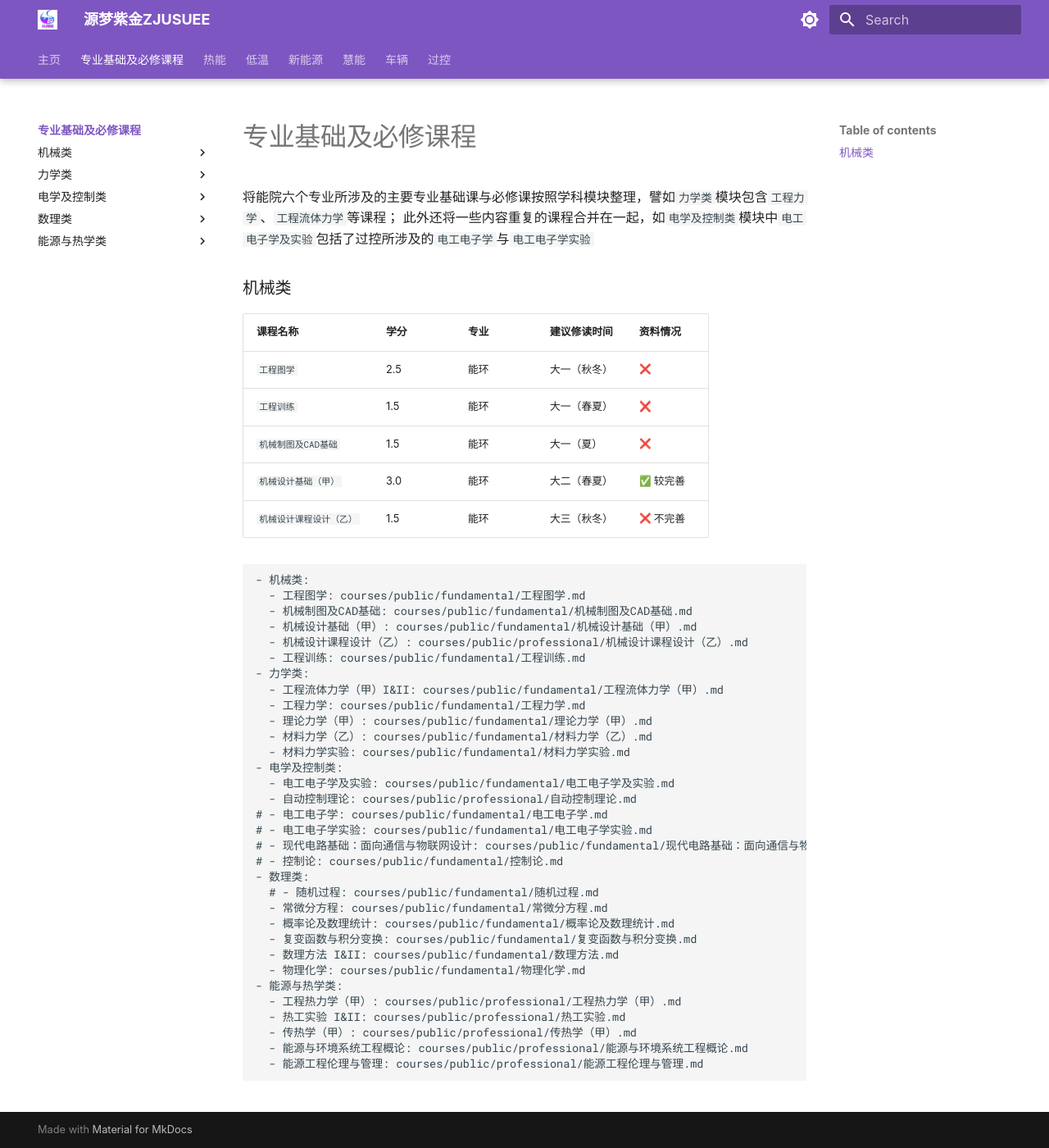
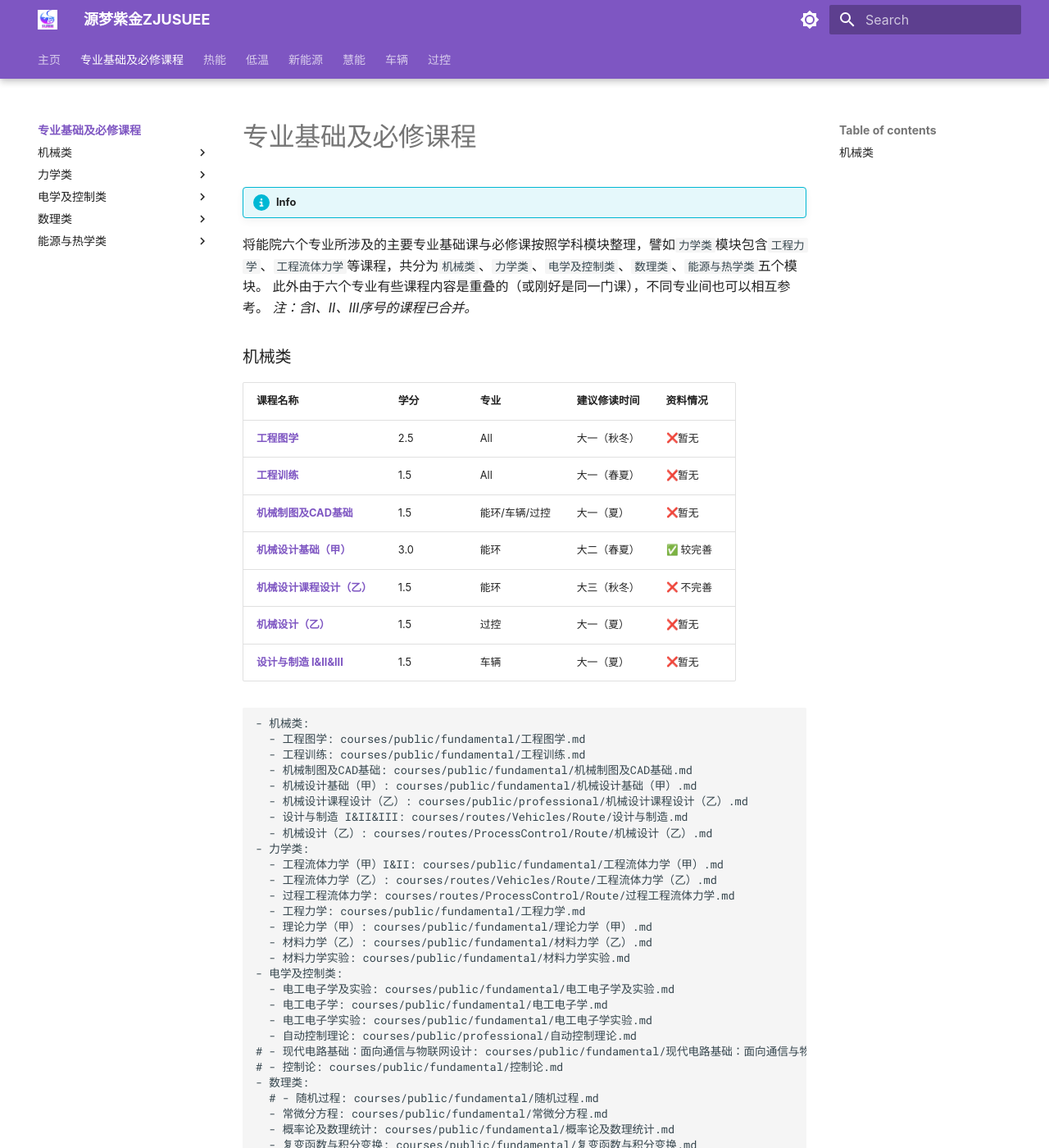
Before and after one commit to ZJUSUEE/ZJUSUEE.github.io, an MkDocs documentation site: the page built from docs/courses/public/index.md, in a window 1280 px wide and 1400 px high. Shown: the whole window at 82% size. Built offline with MkDocs 1.6.1 and Material for MkDocs 9.7.7, drawn with Linux system fonts in a browser that asks for light colours; emoji names are drawn with the system emoji font; some of the changed text lies outside the part shown.

Commit message:
更新机械类

```diff
--- a/docs/courses/public/index.md
+++ b/docs/courses/public/index.md
@@ -1,36 +1,50 @@
 # 专业基础及必修课程
 
-将能院六个专业所涉及的主要专业基础课与必修课按照学科模块整理，譬如`力学类`模块包含`工程力学`、`工程流体力学`等课程；
-此外还将一些内容重复的课程合并在一起，如`电学及控制类`模块中`电工电子学及实验`包括了过控所涉及的`电工电子学`与`电工电子学实验`
+!!! info
+
+  将能院六个专业所涉及的主要专业基础课与必修课按照学科模块整理，譬如`力学类`模块包含`工程力学`、`工程流体力学`等课程，共分为`机械类`、`力学类`、`电学及控制类`、`数理类`、`能源与热学类`五个模块。
+  此外由于六个专业有些课程内容是重叠的（或刚好是同一门课），不同专业间也可以相互参考。
+  *注：含I、II、III序号的课程已合并。*
+
 
 ### 机械类
 
 | 课程名称                  | 学分  | 专业 | 建议修读时间 | 资料情况 |
 | -------                   | ----- | ---- | ------------| ------- |
-| `工程图学`                |   2.5  |  能环  |  大一（秋冬）      |  :x:        |
-| `工程训练`                |   1.5  |  能环  |   大一（春夏）         |  :x:        |
-| `机械制图及CAD基础`       | 1.5    |  能环  |   大一（夏）          |  :x:        |
-| `机械设计基础（甲）`      | 3.0    |  能环  |    大二（春夏）         | :white_check_mark: 较完善   |
-| `机械设计课程设计（乙）`  |  1.5    |  能环   |   大三（秋冬）         |  :x: 不完善      |
+| [**工程图学**](./courses/public/fundamental/工程图学.md)                |   2.5  |  All  |  大一（秋冬）|  :x:暂无  |
+| [**工程训练**](./courses/public/fundamental/工程训练.md)                |   1.5  |  All  |   大一（春夏） |  :x:暂无 |
+| [**机械制图及CAD基础**](./courses/public/fundamental/机械制图及CAD基础.md)    | 1.5  |  能环/车辆/过控  |  大一（夏） |  :x:暂无 |
+| [**机械设计基础（甲）**](./courses/public/fundamental/机械设计基础（甲）.md)   | 3.0  |  能环  |    大二（春夏） | :white_check_mark: 较完善   |
+| [**机械设计课程设计（乙）**](./courses/public/professional/机械设计课程设计（乙）.md)  |  1.5    |  能环 | 大三（秋冬） |  :x: 不完善   |
+| [**机械设计（乙）**](./courses/public/fundamental/机械设计（乙）.md)    | 1.5  |  过控  |  大一（夏） |  :x:暂无 |
+| [**设计与制造 I&II&III**](./courses/public/fundamental/设计与制造.md)    | 1.5  |  车辆  |  大一（夏） |  :x:暂无 |
+
+
+
+
 
 
     - 机械类:
       - 工程图学: courses/public/fundamental/工程图学.md
+      - 工程训练: courses/public/fundamental/工程训练.md
       - 机械制图及CAD基础: courses/public/fundamental/机械制图及CAD基础.md
       - 机械设计基础（甲）: courses/public/fundamental/机械设计基础（甲）.md
       - 机械设计课程设计（乙）: courses/public/professional/机械设计课程设计（乙）.md
-      - 工程训练: courses/public/fundamental/工程训练.md
+      - 设计与制造 I&II&III: courses/routes/Vehicles/Route/设计与制造.md
+      - 机械设计（乙）: courses/routes/ProcessControl/Route/机械设计（乙）.md
     - 力学类:
       - 工程流体力学（甲）I&II: courses/public/fundamental/工程流体力学（甲）.md
+      - 工程流体力学（乙）: courses/routes/Vehicles/Route/工程流体力学（乙）.md
+      - 过程工程流体力学: courses/routes/ProcessControl/Route/过程工程流体力学.md
       - 工程力学: courses/public/fundamental/工程力学.md
       - 理论力学（甲）: courses/public/fundamental/理论力学（甲）.md
       - 材料力学（乙）: courses/public/fundamental/材料力学（乙）.md
       - 材料力学实验: courses/public/fundamental/材料力学实验.md
     - 电学及控制类:
       - 电工电子学及实验: courses/public/fundamental/电工电子学及实验.md
+      - 电工电子学: courses/public/fundamental/电工电子学.md
+      - 电工电子学实验: courses/public/fundamental/电工电子学实验.md
       - 自动控制理论: courses/public/professional/自动控制理论.md
-    # - 电工电子学: courses/public/fundamental/电工电子学.md
-    # - 电工电子学实验: courses/public/fundamental/电工电子学实验.md
     # - 现代电路基础：面向通信与物联网设计: courses/public/fundamental/现代电路基础：面向通信与物联网设计.md
     # - 控制论: courses/public/fundamental/控制论.md
     - 数理类:
@@ -42,6 +56,7 @@
       - 物理化学: courses/public/fundamental/物理化学.md
     - 能源与热学类:
       - 工程热力学（甲）: courses/public/professional/工程热力学（甲）.md
+      - 工程热力学（过控）: courses/routes/ProcessControl/Route/工程热力学.md
       - 热工实验 I&II: courses/public/professional/热工实验.md
       - 传热学（甲）: courses/public/professional/传热学（甲）.md
       - 能源与环境系统工程概论: courses/public/professional/能源与环境系统工程概论.md
--- a/mkdocs.yml
+++ b/mkdocs.yml
@@ -73,17 +73,21 @@ nav:
       - 机械制图及CAD基础: courses/public/fundamental/机械制图及CAD基础.md
       - 机械设计基础（甲）: courses/public/fundamental/机械设计基础（甲）.md
       - 机械设计课程设计（乙）: courses/public/professional/机械设计课程设计（乙）.md
+      - 设计与制造 I&II&III: courses/routes/Vehicles/Route/设计与制造.md
+      - 机械设计（乙）: courses/routes/ProcessControl/Route/机械设计（乙）.md
     - 力学类:
       - 工程流体力学（甲）I&II: courses/public/fundamental/工程流体力学（甲）.md
+      - 工程流体力学（乙）: courses/routes/Vehicles/Route/工程流体力学（乙）.md
+      - 过程工程流体力学: courses/routes/ProcessControl/Route/过程工程流体力学.md
       - 工程力学: courses/public/fundamental/工程力学.md
       - 理论力学（甲）: courses/public/fundamental/理论力学（甲）.md
       - 材料力学（乙）: courses/public/fundamental/材料力学（乙）.md
       - 材料力学实验: courses/public/fundamental/材料力学实验.md
     - 电学及控制类:
       - 电工电子学及实验: courses/public/fundamental/电工电子学及实验.md
+      - 电工电子学: courses/public/fundamental/电工电子学.md
+      - 电工电子学实验: courses/public/fundamental/电工电子学实验.md
       - 自动控制理论: courses/public/professional/自动控制理论.md
-    # - 电工电子学: courses/public/fundamental/电工电子学.md
-    # - 电工电子学实验: courses/public/fundamental/电工电子学实验.md
     # - 现代电路基础：面向通信与物联网设计: courses/public/fundamental/现代电路基础：面向通信与物联网设计.md
     # - 控制论: courses/public/fundamental/控制论.md
     - 数理类:
@@ -95,6 +99,7 @@ nav:
       - 物理化学: courses/public/fundamental/物理化学.md
     - 能源与热学类:
       - 工程热力学（甲）: courses/public/professional/工程热力学（甲）.md
+      - 工程热力学（过控）: courses/routes/ProcessControl/Route/工程热力学.md
       - 热工实验 I&II: courses/public/professional/热工实验.md
       - 传热学（甲）: courses/public/professional/传热学（甲）.md
       - 能源与环境系统工程概论: courses/public/professional/能源与环境系统工程概论.md
@@ -179,9 +184,7 @@ nav:
   - 车辆:
     - 导航页: courses/routes/Vehicles/index.md
     # - 专业必修课程:
-    - 设计与制造 I&II&III: courses/routes/Vehicles/Route/设计与制造.md
     - 汽车构造: courses/routes/Vehicles/Route/汽车构造.md
-    - 工程流体力学（乙）: courses/routes/Vehicles/Route/工程流体力学（乙）.md
     - 汽车动力系统原理: courses/routes/Vehicles/Route/汽车动力系统原理.md
     - 汽车理论: courses/routes/Vehicles/Route/汽车理论.md
     - 汽车电子与控制: courses/routes/Vehicles/Route/汽车电子与控制.md
@@ -196,9 +199,6 @@ nav:
   - 过控:
     - 导航页: courses/routes/ProcessControl/index.md
     # - 专业必修课程:
-    - 机械设计（乙）: courses/routes/ProcessControl/Route/机械设计（乙）.md
-    - 工程热力学: courses/routes/ProcessControl/Route/工程热力学.md
-    - 过程工程流体力学: courses/routes/ProcessControl/Route/过程工程流体力学.md
     - 工程材料: courses/routes/ProcessControl/Route/工程材料.md
     - 控制工程基础: courses/routes/ProcessControl/Route/控制工程基础.md
     - 化工原理（乙）: courses/routes/ProcessControl/Route/化工原理（乙）.md
```
